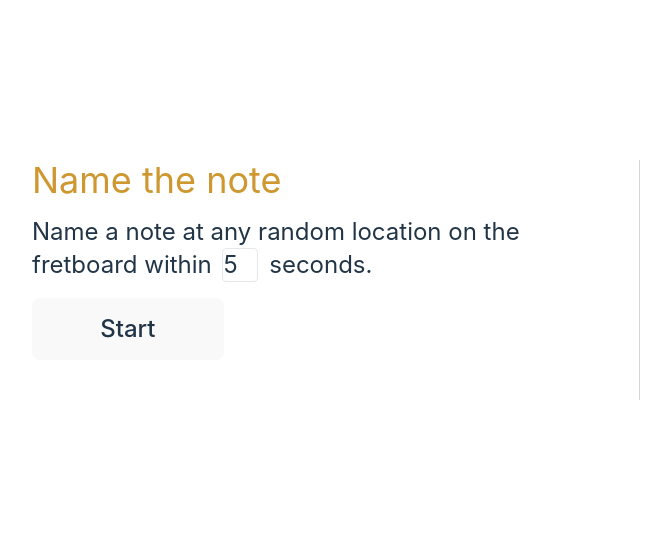
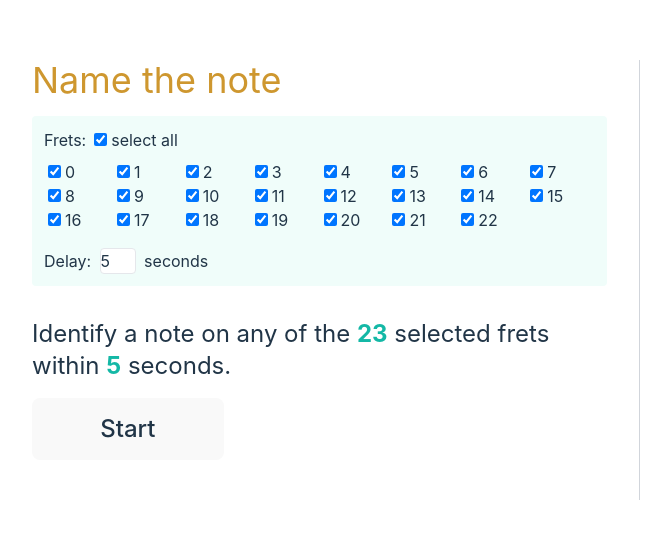
Before and after one commit to indiesquidge/nlp, a React (Vite) app: page / in a window 1280 px wide. Shown: the part 120-658 px from the top of the page, without its empty margins (0-671 px from the left). Built offline with nearby package versions, Linux system fonts and the light colour scheme.

Commit message:
Add settings option to select frets to practice

```diff
--- a/src/App.tsx
+++ b/src/App.tsx
@@ -15,8 +15,12 @@ const colorClasses = [
   ["bg-red-50", "text-black"],
 ];
 
+const allFretsCount = Array.from({ length: 23 }, (_, i) => i); // [0, 1, 2, ..., 22]
+
 function App() {
   const [delayValue, setDelayValue] = React.useState(5);
+  const [selectedFrets, setSelectedFrets] =
+    React.useState<number[]>(allFretsCount);
   const [countdown, setCountdown] = React.useState<number | undefined>(
     undefined,
   );
@@ -41,8 +45,31 @@ function App() {
     setCountdown(delayValue);
     setNote(null);
 
-    const updateStates = practiceRandomNote({ delay: delayValue * 1000 });
+    const updateStates = practiceRandomNote({
+      delay: delayValue * 1000,
+      fretOptions: selectedFrets,
+    });
+
     updateStates(setStringAndFret, setNote);
+  };
+
+  const selectFret = (event: React.ChangeEvent<HTMLInputElement>) => {
+    const fret = parseInt(event.target.id.replace("fret-", ""));
+    if (event.target.checked) {
+      setSelectedFrets((prevSelectedFrets) => [...prevSelectedFrets, fret]);
+    } else {
+      setSelectedFrets((prevSelectedFrets) =>
+        prevSelectedFrets.filter((f) => f !== fret),
+      );
+    }
+  };
+
+  const selectAllFrets = (event: React.ChangeEvent<HTMLInputElement>) => {
+    if (event.target.checked) {
+      setSelectedFrets(allFretsCount);
+    } else {
+      setSelectedFrets([]);
+    }
   };
 
   React.useEffect(() => {
@@ -67,9 +94,42 @@ function App() {
     <div className="lg:grid grid-cols-2 text-start text-2xl">
       <div className="border-b lg:border-b-0 lg:border-r border-gray-300 lg:pr-8">
         <h1 className="text-bronze mb-4 text-4xl">Name the note</h1>
+        <div className="bg-teal-50 dark:bg-teal-950 p-3 rounded mb-8 text-base">
           <div className="mb-4">
-          Name a note at any random location on the fretboard within{" "}
+            <div className="flex mb-2">
+              <span className="mr-2">Frets: </span>
+              <label htmlFor="all-frets" className="flex items-center">
                 <input
+                  id="all-frets"
+                  type="checkbox"
+                  className="mr-1 ml-auto"
+                  checked={selectedFrets.length === allFretsCount.length}
+                  onChange={selectAllFrets}
+                />
+                <span>select all</span>
+              </label>
+            </div>
+            <div className="grid grid-cols-12 lg:grid-cols-8">
+              {allFretsCount.map((fret) => {
+                return (
+                  <label key={fret} htmlFor={`fret-${fret}`} className="mx-1">
+                    <input
+                      id={`fret-${fret}`}
+                      type="checkbox"
+                      className="mr-1"
+                      checked={selectedFrets.includes(fret)}
+                      onChange={selectFret}
+                    />
+                    {fret}
+                  </label>
+                );
+              })}
+            </div>
+          </div>
+          <label htmlFor="delay-value">
+            Delay:{" "}
+            <input
+              id="delay-value"
               className="w-9 border rounded mx-1"
               type="number"
               min="1"
@@ -77,7 +137,13 @@ function App() {
               value={delayValue}
               onChange={onChangeDelay}
             />{" "}
-          seconds.
+            seconds
+          </label>
+        </div>
+        <div className="mb-4">
+          Identify a note on any of the{" "}
+          <b className="text-teal-500">{selectedFrets.length}</b> selected frets
+          within <b className="text-teal-500">{delayValue}</b> seconds.
         </div>
         <button className="w-full lg:w-1/3 block mb-10" onClick={onClick}>
           Start
```
Lines whose indentation alone changed are shown as unchanged.
